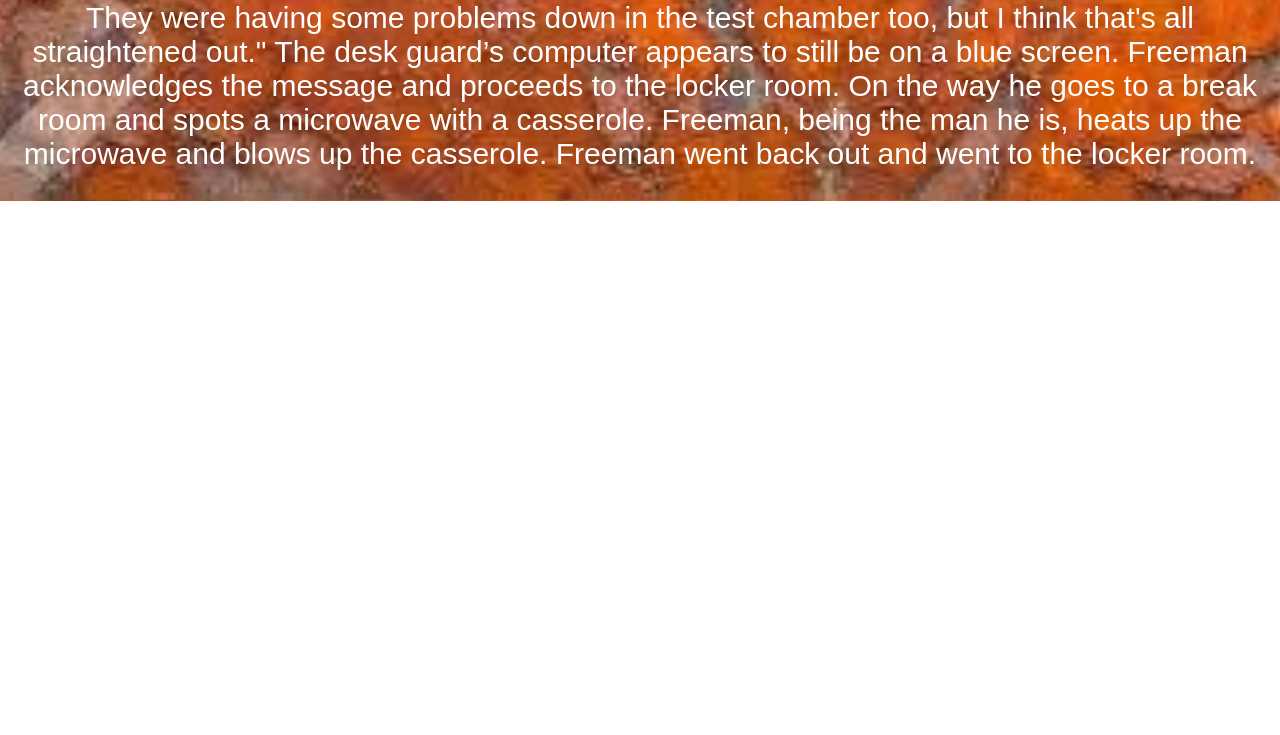
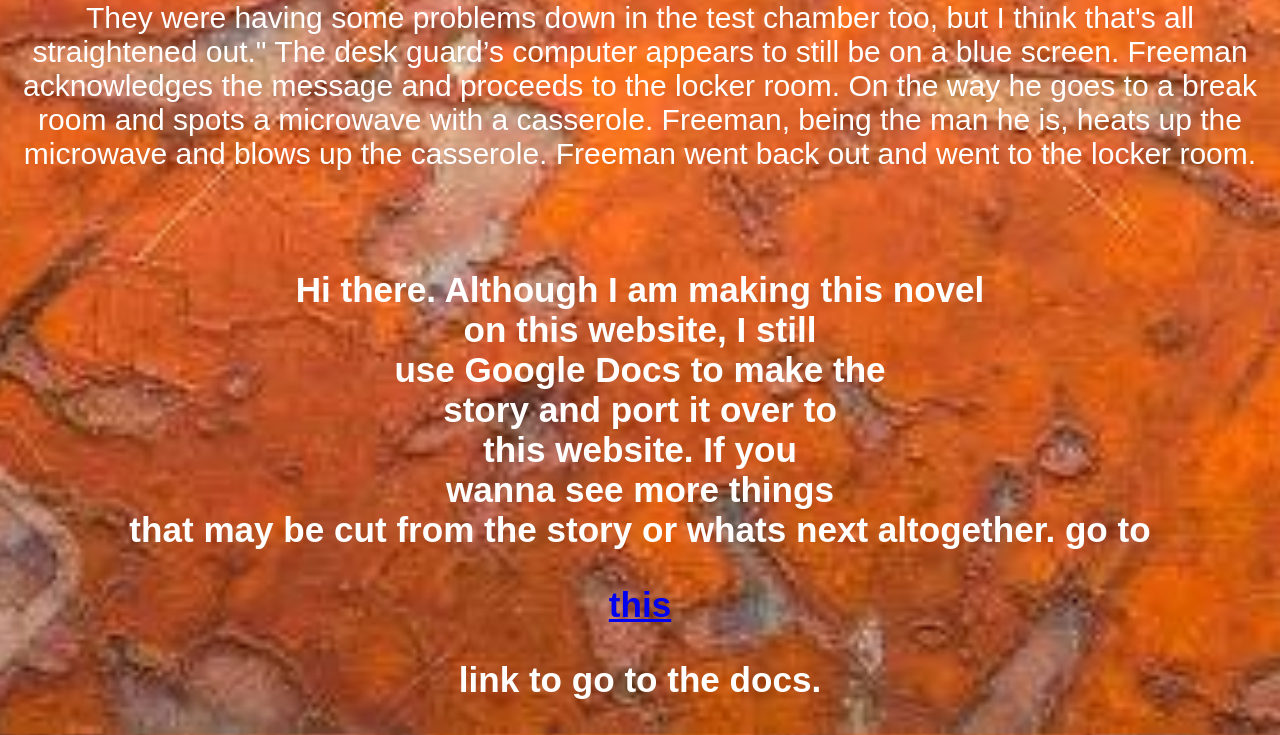
Before and after one commit to LedgendofAll/HL1TN, a plain HTML site: page index.html in a window 1280 px wide. Shown: the part 3211-3946 px from the top of the page. Before the commit the page ends 3412 px from the top, so only its background shows below. Drawn offline with Linux system fonts and the light colour scheme; a web font is replaced by a local one.

Commit message:
Update index.html

```diff
--- a/index.html
+++ b/index.html
@@ -14,5 +14,9 @@ It starts like a normal day like any other, Gordon gets onto the tram late, the
 “Morning Mr. Freeman, looks like you're running late.” reminds the guard. Freeman steps out and follows with the guard to the airlock door. The guard enters a code on a keypad close to the door and the airlock door opens. Freeman steps in and the airlock door begins to close.<br><br>
 <h1><b>Chapter 2 - Anomalous Materials - The experiment.</b></h1><br>
 The second door opens and Freeman goes through, entering the lobby. The guard at the desk tells Freeman "Hey Mr. Freeman, I had a bunch of messages for you but we had a system crash about 20 minutes ago and I'm still trying to find my files. Just one of those days I guess. They were having some problems down in the test chamber too, but I think that's all straightened out." The desk guard’s computer appears to still be on a blue screen. Freeman acknowledges the message and proceeds to the locker room. On the way he goes to a break room and spots a microwave with a casserole. Freeman, being the man he is, heats up the microwave and blows up the casserole. Freeman went back out and went to the locker room.</p>
+  <br>
+  <h3>Hi there. Although I am making this novel<br> on this website, I still<br> use Google Docs to make the<br> story and port it over to<br> this website. If you<br> wanna see
+    more things<br> that may be cut from the story or whats next altogether. go to </p><a href="https://docs.google.com/document/d/14MyCb1A67NVSl2gqRVxsy4U8wgTUbkYdl2HPJWzlykE/edit?usp=sharing">this</a><p>
+  link to go to the docs.</p>
   </body>
   </html>
```
